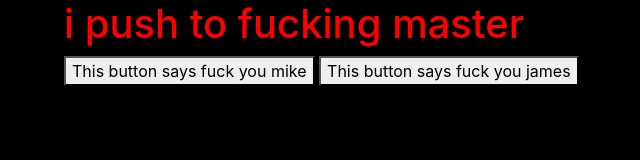
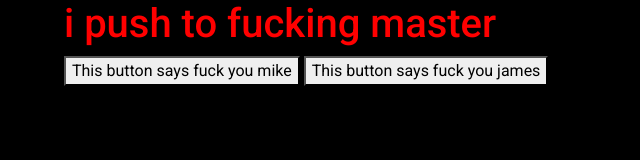
Before and after one commit to batty2g/iptm, a website: page index.html in a window 1280 px wide. Shown: the whole page, without its empty margins (448-1088 px from the left). Drawn offline with nearby package versions, Linux system fonts and the light colour scheme.

Commit message:
added font set it site wide, added animate.css cdn

```diff
--- a/index.css
+++ b/index.css
@@ -1,5 +1,8 @@
+@import url('https://fonts.googleapis.com/css?family=Roboto:300,400,500,700,900');
+
 body {
     background-color: #000000 !important;
+    font-family: 'Roboto', sans-serif;
 }
 
 .header {
--- a/index.html
+++ b/index.html
@@ -6,7 +6,7 @@
         <script src="node_modules/angular/angular.min.js"></script>
         <script src="index.js"></script>
         <link rel="stylesheet" type="text/css" href="node_modules/bootstrap/dist/css/bootstrap.min.css">
-        <link rel="stylesheet" type="text/css" href="https://cdnjs.cloudflare.com/ajax/libs/animate.css/3.5.2/animate.min.css">
+        <link rel="stylesheet" type="text/css" href="http://cdnjs.cloudflare.com/ajax/libs/animate.css/3.5.2/animate.min.css">
         <link rel="stylesheet" type="text/css" href="index.css">
     </head>
     <body ng-app="iPushToMaster">
```
Also changed, not shown: 1 other file.
